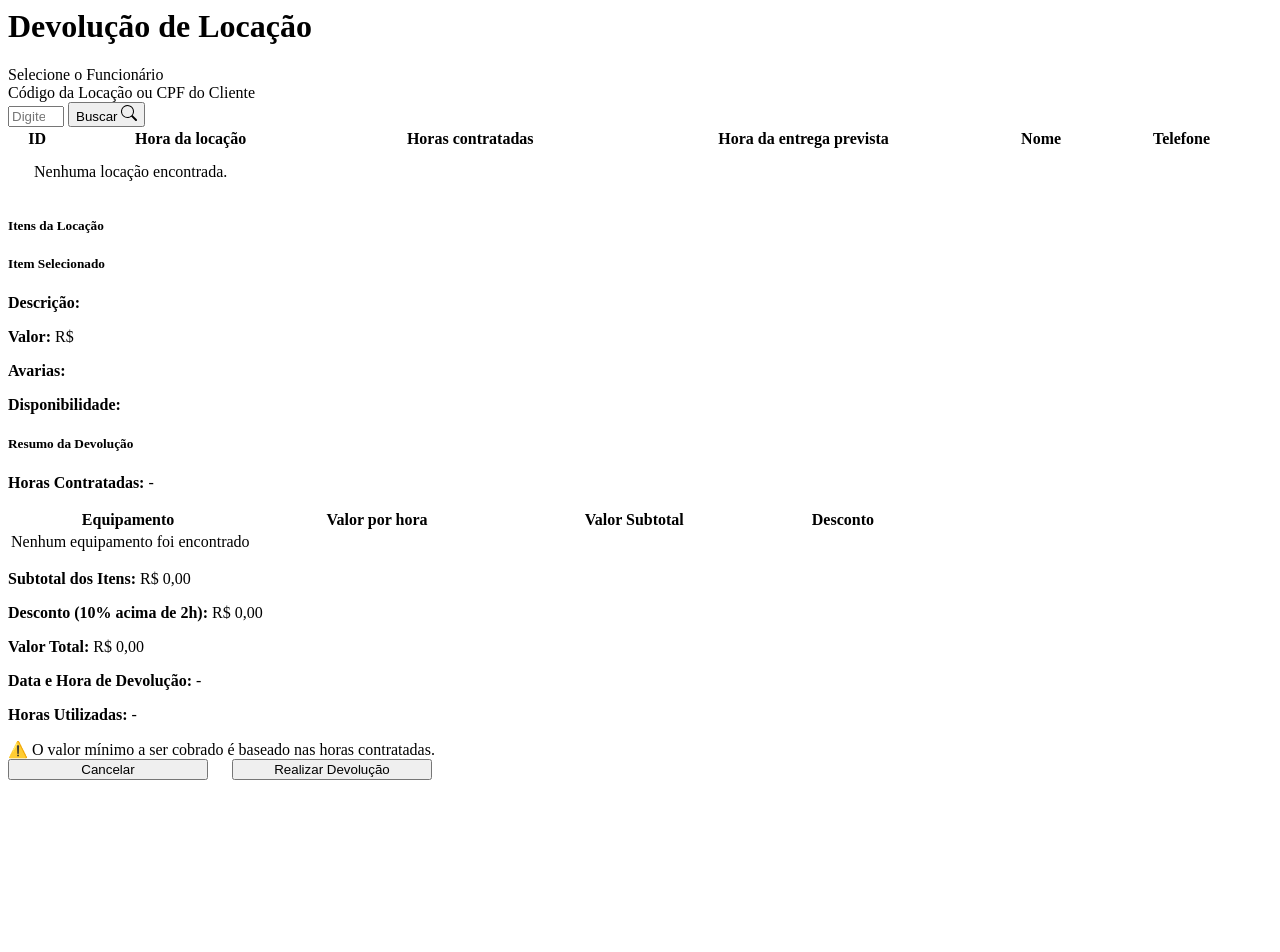
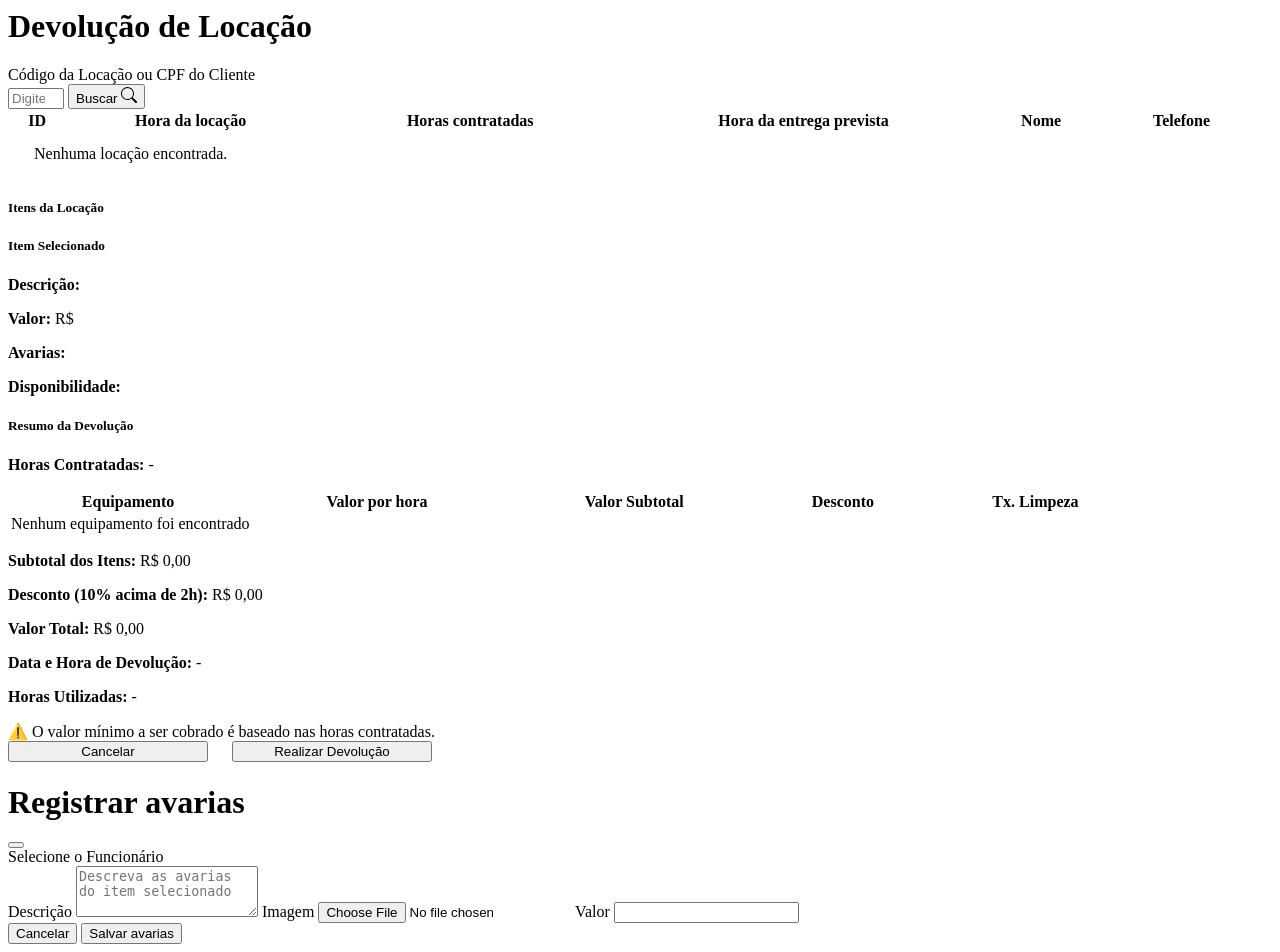
Before and after one commit to gustavoxav/ProjetoIntegrador-AV, a PHP site: page /public/pages/devolucao-add.html in a window 1280 px wide. Before the commit the page ends 780 px from the top, so only its background shows below. Run offline with PHP 8.4, Linux system fonts and the light colour scheme.

Commit message:
feat: adição do modal de avaria, adição de 10% de limpeza e criação da devolução e locação com o usuário logado.

```diff
--- a/api/db/class_insert.sql
+++ b/api/db/class_insert.sql
@@ -251,7 +251,9 @@
 INSERT INTO item_locado ( tempo_contratado, subtotal, equipamento_id, locacao_id ) VALUES ( 5, 70.00, 13, 27);
 INSERT INTO item_locado ( tempo_contratado, subtotal, equipamento_id, locacao_id ) VALUES ( 5, 70.00, 14, 27);
 INSERT INTO item_locado ( tempo_contratado, subtotal, equipamento_id, locacao_id ) VALUES ( 5, 60.00, 15, 27);
-INSERT INTO devolucao ( data_hora_devolucao, valor_pago, locacao_id, funcionario_id ) VALUES ( NOW(), 350.00, 27, 4);
+UPDATE equipamento SET disponivel = 0 WHERE id = 13;
+UPDATE equipamento SET disponivel = 0 WHERE id = 514;
+UPDATE equipamento SET disponivel = 0 WHERE id = 15;
 
 -- -- LOCACAO 28
 INSERT INTO locacao ( data_hora_locacao, horas_contratadas, data_hora_entrega_prevista, desconto, valor_total, cliente_id, funcionario_id)
--- a/front/public/pages/devolucao-add.html
+++ b/front/public/pages/devolucao-add.html
@@ -1,11 +1,8 @@
-<link rel="stylesheet" href="/styles/tables.css">
+<link rel="stylesheet" href="/styles/tables.css" />
 <div class="container devolucao-page">
   <h1 class="mb-4">Devolução de Locação</h1>
 
   <form action="/api/devolucao" method="POST">
-    <label for="funcionario" class="form-label">Selecione o Funcionário</label>
-    <div class="mb-3" id="funcionarios-container"></div>
-
     <label for="buscar-locacao" class="form-label"
       >Código da Locação ou CPF do Cliente</label
     >
@@ -85,11 +82,13 @@
               <th>Valor por hora</th>
               <th>Valor Subtotal</th>
               <th>Desconto</th>
+              <th>Tx. Limpeza</th>
+              <th></th>
             </tr>
           </thead>
           <tbody id="tabela-equipamentos">
             <tr>
-              <td colspan="4" class="text-center text-muted">
+              <td colspan="6" class="text-center text-muted">
                 Nenhum equipamento foi encontrado
               </td>
             </tr>
@@ -120,7 +119,10 @@
             <strong>Horas Utilizadas:</strong>
             <span id="horas-utilizadas">-</span>
           </p>
-          <div id="aviso-valor-minimo" class="alert alert-warning d-none mt-2" role="alert">
+          <div
+            id="aviso-valor-minimo"
+            class="alert alert-warning d-none mt-2"
+            role="alert">
             ⚠️ O valor mínimo a ser cobrado é baseado nas horas contratadas.
           </div>
         </div>
@@ -143,3 +145,54 @@
     </button>
   </form>
 </div>
+
+<div
+  class="modal fade"
+  id="modalAvarias"
+  tabindex="-1"
+  aria-labelledby="modalAvariasLabel"
+  aria-hidden="true">
+  <div class="modal-dialog">
+    <div class="modal-content">
+      <div class="modal-header">
+        <h1 class="modal-title fs-5" id="modalAvariasLabel">
+          Registrar avarias
+        </h1>
+        <button
+          type="button"
+          class="btn-close"
+          data-bs-dismiss="modal"
+          aria-label="Close"></button>
+      </div>
+      <div class="modal-body">
+        <label for="funcionario" class="form-label"
+          >Selecione o Funcionário</label
+        >
+        <div class="mb-3" id="funcionarios-container"></div>
+        <label for="input">Descrição</label>
+        <textarea
+          class="form-control mb-3"
+          id="input-avarias"
+          rows="3"
+          placeholder="Descreva as avarias do item selecionado"></textarea>
+        <label for="add-image">Imagem</label>
+        <input
+          class="form-control mb-3"
+          type="file"
+          id="add-image"
+          accept=".jpg, .jpeg, image/jpeg" />
+        <label for="add-image">Valor</label>
+        <input
+          class="form-control mb-3"
+          type="number"
+          id="valor-avaria"/>
+      </div>
+      <div class="modal-footer">
+        <button type="button" class="btn btn-secondary" data-bs-dismiss="modal">
+          Cancelar
+        </button>
+        <button type="button" class="btn btn-danger" id="btn-salvar-avarias">Salvar avarias</button>
+      </div>
+    </div>
+  </div>
+</div>
--- a/front/public/pages/devolucao-list.html
+++ b/front/public/pages/devolucao-list.html
@@ -1,4 +1,4 @@
-<link rel="stylesheet" href="/styles/tables.css">
+<link rel="stylesheet" href="/styles/tables.css" />
 <div class="mt-4">
   <div class="d-flex flex-row justify-content-between align-items-center">
     <h2>Listagem de Devoluções</h2>
--- a/front/public/pages/locacao-add.html
+++ b/front/public/pages/locacao-add.html
@@ -3,9 +3,6 @@
   <h1 class="mb-4">Cadastro de Locação</h1>
 
   <form action="/api/locacao" method="POST">
-    <label for="funcionario" class="form-label">Selecione o Funcionário</label>
-    <div class="mb-3" id="funcionarios-container"></div>
-
     <label for="cliente" class="form-label">Código ou CPF do Cliente</label>
     <div class="mb-3 input-group">
       <input
--- a/front/public/styles/tables.css
+++ b/front/public/styles/tables.css
@@ -35,17 +35,22 @@
 
 .devolucao-page #tabela-equipamentos th:nth-child(2),
 .devolucao-page #tabela-equipamentos td:nth-child(2) {
-  width: 20%;
+  width: 15%;
 }
 
 .devolucao-page #tabela-equipamentos th:nth-child(3),
 .devolucao-page #tabela-equipamentos td:nth-child(3) {
-  width: 20%;
+  width: 15%;
 }
 
 .devolucao-page #tabela-equipamentos th:nth-child(4),
 .devolucao-page #tabela-equipamentos td:nth-child(4) {
-  width: 20%;
+  width: 15%;
+}
+
+.devolucao-page #tabela-equipamentos th:nth-child(5),
+.devolucao-page #tabela-equipamentos td:nth-child(5) {
+  width: 25%;
 }
 
 #tabela-locacoes-list {
--- a/front/src/devolucao/visao-devolucao.ts
+++ b/front/src/devolucao/visao-devolucao.ts
@@ -2,10 +2,11 @@
   RespostaDevolucao,
   RespostaLocacao,
   RespostaSimulacaoDevolucao,
+  DevolucaoComFuncionario
 } from "../types/types";
 
 export interface VisaoDevolucao {
-  obterDadosDevolucao(): RespostaSimulacaoDevolucao | null;
+  obterDadosDevolucao(): DevolucaoComFuncionario | null;
   exibirListagemDevolucao(devolucoes: RespostaDevolucao[] | undefined): void;
   selecionarLocacao(locacao: RespostaLocacao): void;
   aoSelecionarLocacao(callback: (locacao: RespostaLocacao) => void): void;
--- a/front/src/funcionario/controladora-funcionario.ts
+++ b/front/src/funcionario/controladora-funcionario.ts
@@ -2,6 +2,7 @@
 import { GestorFuncionario } from "./gestor-funcionario.js";
 import { FuncionarioLogado } from "../infra/AuthMiddleware.js";
 import type { VisaoFuncionario } from "./visao-funcionario.js";
+import type { Funcionario } from "../types/types.js";
 
 export class ControladoraFuncionario {
   private readonly gestor: GestorFuncionario = new GestorFuncionario();
@@ -61,6 +62,11 @@
     }
   }
 
+  public obterFuncionarioLogado(): Funcionario | null {
+    const func = FuncionarioLogado.obter();
+    return func;
+  }
+
   public obterNomeECargoFuncionarioLogado(): string {
     const nome = FuncionarioLogado.obterNome();
     const cargo = FuncionarioLogado.obterCargo();
--- a/front/src/locacao/visao-locacao-html.ts
+++ b/front/src/locacao/visao-locacao-html.ts
@@ -5,6 +5,7 @@
 import { VisaoClienteEmHTML } from "../cliente/visao-cliente-html.js";
 import { VisaoEquipamentoEmHTML } from "../equipamento/visao-equipamento-html.js";
 import { VisaoFuncionarioEmHTML } from "../funcionario/visao-funcionario-html.js";
+import { ControladoraFuncionario } from "../funcionario/controladora-funcionario.js";
 
 export class VisaoLocacaoEmHTML implements VisaoLocacao {
   public iniciarAdd(): void {
@@ -68,7 +69,9 @@
   obterDadosLocacao() {
     const horas =
       Number((document.getElementById("hora") as HTMLInputElement)?.value) || 0;
-
+    const controladora = new ControladoraFuncionario(
+      new VisaoFuncionarioEmHTML()
+    );
     return {
       horas,
       subtotal:
@@ -78,6 +81,7 @@
       dataLocacao: document.getElementById("data-locacao")?.textContent ?? "-",
       dataDevolucao:
         document.getElementById("data-devolucao")?.textContent ?? "-",
+      registradoPor: controladora.obterFuncionarioLogado(),
     };
   }
 
--- a/front/src/locacao/visao-locacao.ts
+++ b/front/src/locacao/visao-locacao.ts
@@ -1,4 +1,4 @@
-import type { RespostaLocacao } from "../types/types";
+import type { Funcionario, RespostaLocacao } from "../types/types";
 
 export interface VisaoLocacao {
   obterDadosLocacao(): {
@@ -8,6 +8,7 @@
     valorTotal: string;
     dataLocacao: string;
     dataDevolucao: string;
+    registradoPor: Funcionario | null;
   };
 
   exibirListagemLocacao(locacoes: RespostaLocacao[] | undefined): void;
--- a/front/src/types/types.ts
+++ b/front/src/types/types.ts
@@ -123,3 +123,7 @@
   descricao: string;
   registradoPor: Funcionario;
 };
+
+export type DevolucaoComFuncionario = RespostaSimulacaoDevolucao & {
+  registradoPor: Funcionario;
+};
```
Also changed, not shown: api/src/devolucao/GestorDevolucao.php (+4 -4 lines), front/src/devolucao/controladora-devolucao.ts (+3 -20 lines), front/src/devolucao/visao-devolucao-html.ts (+92 -2 lines), front/src/locacao/controladora-locacao.ts (+4 -5 lines).
